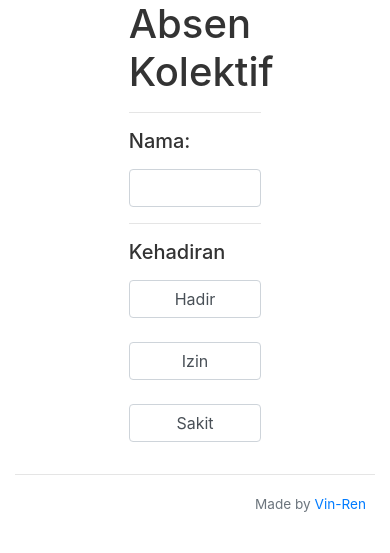
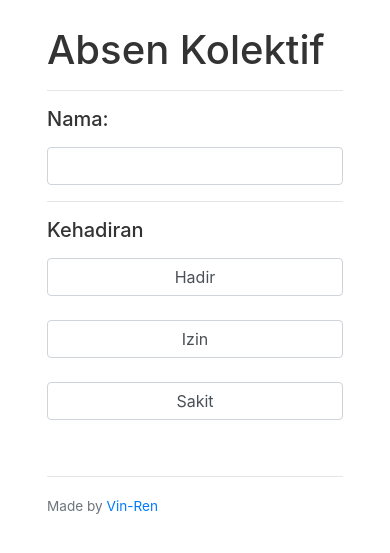
Before and after one commit to Vin-Ren/Attendance-web-based, a Flask app: page / in a window 390 px wide. Shown: the top 553 px of the page. Run offline with Flask 2, Linux system fonts and the light colour scheme.

Commit message:
Added name autocompletion, fixex no time limit bug
Name autocompletion takes its entries from names.json. if an api call to autocomplete_name is done and names.json doesn't exist yet, it will create it with its required structure with some example entries.

Fixed the bug where the app won't run if the time limit is not passed.

Added index.js for index.html autocompletion and also its other specific functions later on.

Changed style.css for better ratios across different screen resolutions with simple media queries.

Added head and scripts block on layout.html

```diff
--- a/app.py
+++ b/app.py
@@ -59,7 +59,7 @@
             deltaTimeFromLimit = (env.time_limit - datetime.now())
             if not data['name']:
                 raise KeyError
-            if deltaTimeFromLimit.total_seconds() <= 0:
+            if deltaTimeFromLimit.total_seconds() <= 0 and env.time_limited:
                 # lateness = datetime.fromtimestamp(abs(deltaTimeFromLimit.total_seconds()))
                 return jsonify({'success': False, 'reason':'Batas Waktu Telah Dilampaui.'})
             attendanceList[data['name']] = data['status']
@@ -71,6 +71,16 @@
         return jsonify({'success':True, 'success_message':'Kehadiranmu Telah Dicatat Sebagai {}.'.format(data['status'])})
     elif endpoint.lower() == 'collection':
         return jsonify({'raw':attendanceList,'str': '\n'.join(['{}. {}, {}'.format(i+1, data[0], data[1]) for i, data in enumerate(attendanceList.items())])})
+    elif endpoint.lower() == 'autocomplete_name':
+        try:
+            with open('names.json', 'r') as f:
+                names = json.load(f)
+            return jsonify(names)
+        except FileNotFoundError:
+            with open('names.json', 'w') as f:
+                json.dump({'names':['ExampleNames','john doe','alex']}, f, indent=2)
+            return jsonify({'success':False, 'reason':'Autocomplete source file ({}) not found. Created a basic template.'.format('names.json')})
+
 
 
 @attendance.route('/')
--- /dev/null
+++ b/static/index.js
@@ -0,0 +1,14 @@
+$(document).ready(function() {
+    var names = [];
+    $.ajax({
+        url: '/API/autocomplete_name',
+        type: 'post',
+        success: function(data){
+            names=data['names'];
+            setTimeout(function(){
+                $( "#nameInput" ).autocomplete({
+                    source: names,
+                });
+            }, 10); // timeout so it can be read?? idfk, what i do know though, is it works :D
+    }});
+});
--- a/static/style.css
+++ b/static/style.css
@@ -5,6 +5,11 @@
 
 body {
   color: #333;
+}
+
+.row {
+    display: block;
+    margin: 0.1rem 7rem;
 }
 
 td {
@@ -21,3 +26,26 @@
 small.text-muted {
     font-size: 0.85rem;
 }
+
+
+@media screen and (max-width: 750px) {
+    .row {
+        display: block;
+        margin: 0.05rem 0.05rem;
+    }
+}
+
+@media screen and (max-width: 1020px) {
+    .row {
+        display: block;
+        margin: 0.1rem 2rem;
+    }
+}
+
+
+@media screen and (min-width: 1920px) {
+    .row {
+        display: block;
+        margin: 0.1rem 15rem;
+    }
+}
--- a/templates/index.html
+++ b/templates/index.html
@@ -1,7 +1,10 @@
 {% extends "layout.html" %}
+{% block head %}
+<link rel="stylesheet" href="//code.jquery.com/ui/1.13.1/themes/base/jquery-ui.css">
+{% endblock head %}
 {% block content %}
 <div class="row justify-content-center">
-    <div class="col-5 col-lg-4" style="display: initial;">
+    <div class="col-5 col-lg-4 col-xs-7" style="display: initial;">
         <h1 id="title">Absen Kolektif</h1>
         <hr>
         <div id="responsePlaceholder"></div>
@@ -12,7 +15,7 @@
         <form id="absenForm" method="post">
             <div class="form-group">
                 <label for="name"><h5>Nama:</h5></label>
-                <input class="form-control" name="name" type="text">
+                <input id="nameInput" class="form-control" name="name" type="text">
                 <input id="statusPlaceholder" class="form-control" name="status" type="hidden" value="">
                 <hr>
                 <label for=""><h5>Kehadiran</h5></label>
@@ -26,3 +29,7 @@
     </div>
 </div>
 {% endblock content %}
+{% block scripts %}
+<script src="https://code.jquery.com/ui/1.13.1/jquery-ui.js"></script>
+<script src="{{url_for('static', filename='index.js')}}"></script>
+{% endblock scripts %}
--- a/templates/layout.html
+++ b/templates/layout.html
@@ -7,12 +7,14 @@
     <title>{{title}}</title>
     <link rel="stylesheet" href="https://cdn.jsdelivr.net/npm/bootstrap@4.0.0/dist/css/bootstrap.min.css" integrity="sha384-Gn5384xqQ1aoWXA+058RXPxPg6fy4IWvTNh0E263XmFcJlSAwiGgFAW/dAiS6JXm" crossorigin="anonymous">
     <link rel="stylesheet" href="{{url_for('static', filename='style.css')}}">
+    {% block head %}{% endblock head %}
 </head>
 <body class="container">
     {% block content %}{% endblock content %}
 
-    <hr>
+
     <div class="row justify-content-end">
+        <hr>
         <span><small class="text-muted">Made by <a href="https://github.com/vin-ren">Vin-Ren</a></small></span>
     </div>
 
@@ -31,6 +33,7 @@
     <!-- <script src="https://code.jquery.com/jquery-3.2.1.slim.min.js" integrity="sha384-KJ3o2DKtIkvYIK3UENzmM7KCkRr/rE9/Qpg6aAZGJwFDMVNA/GpGFF93hXpG5KkN" crossorigin="anonymous"></script> -->
     <!-- <script src="https://cdn.jsdelivr.net/npm/popper.js@1.12.9/dist/umd/popper.min.js" integrity="sha384-ApNbgh9B+Y1QKtv3Rn7W3mgPxhU9K/ScQsAP7hUibX39j7fakFPskvXusvfa0b4Q" crossorigin="anonymous"></script> -->
     <!-- <script src="https://cdn.jsdelivr.net/npm/bootstrap@4.0.0/dist/js/bootstrap.min.js" integrity="sha384-JZR6Spejh4U02d8jOt6vLEHfe/JQGiRRSQQxSfFWpi1MquVdAyjUar5+76PVCmYl" crossorigin="anonymous"></script> -->
+    {% block scripts %}{% endblock scripts %}
     <script src="{{url_for('static', filename='script.js')}}"></script>
 </body>
 </html>
```
Also changed, not shown: 1 other file.
